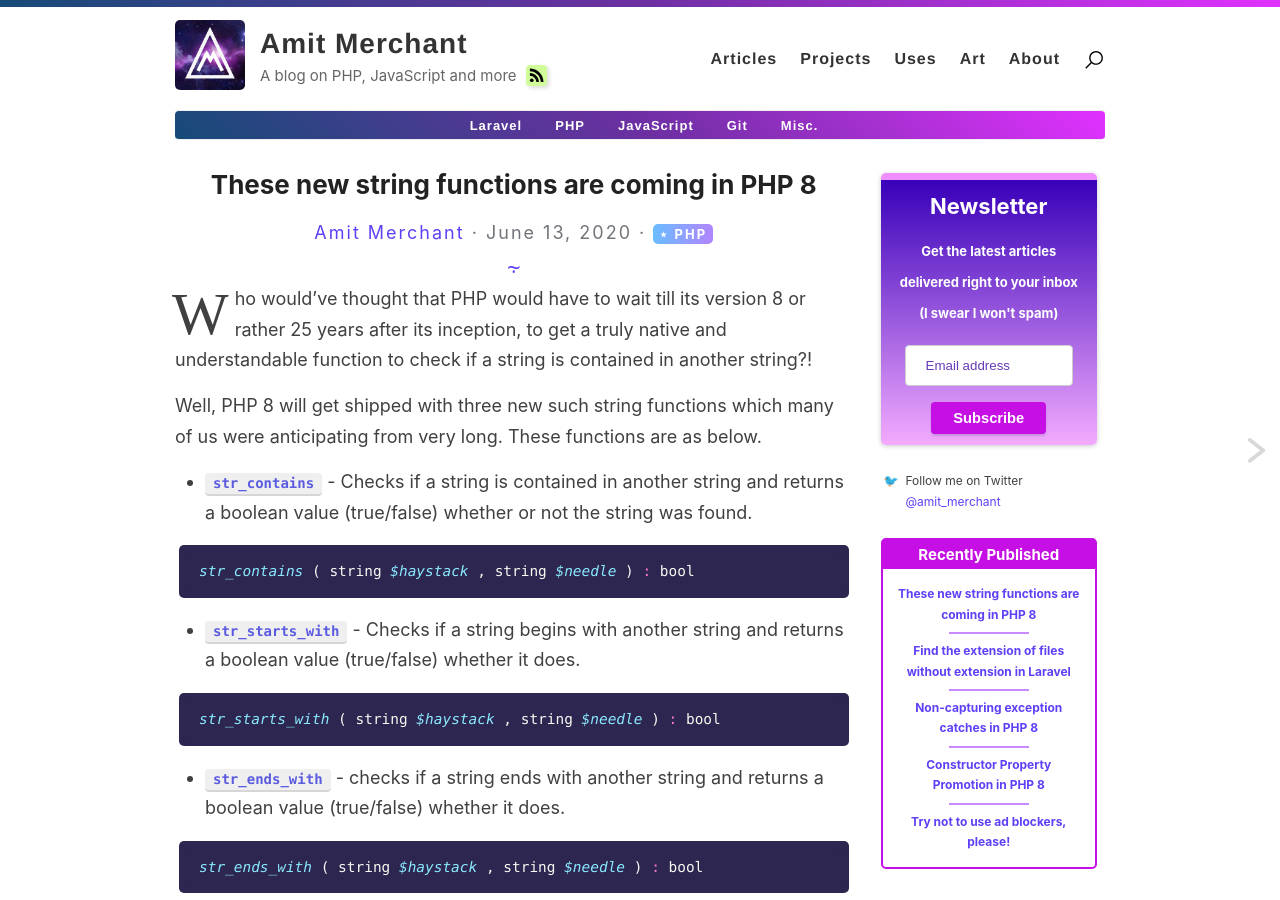
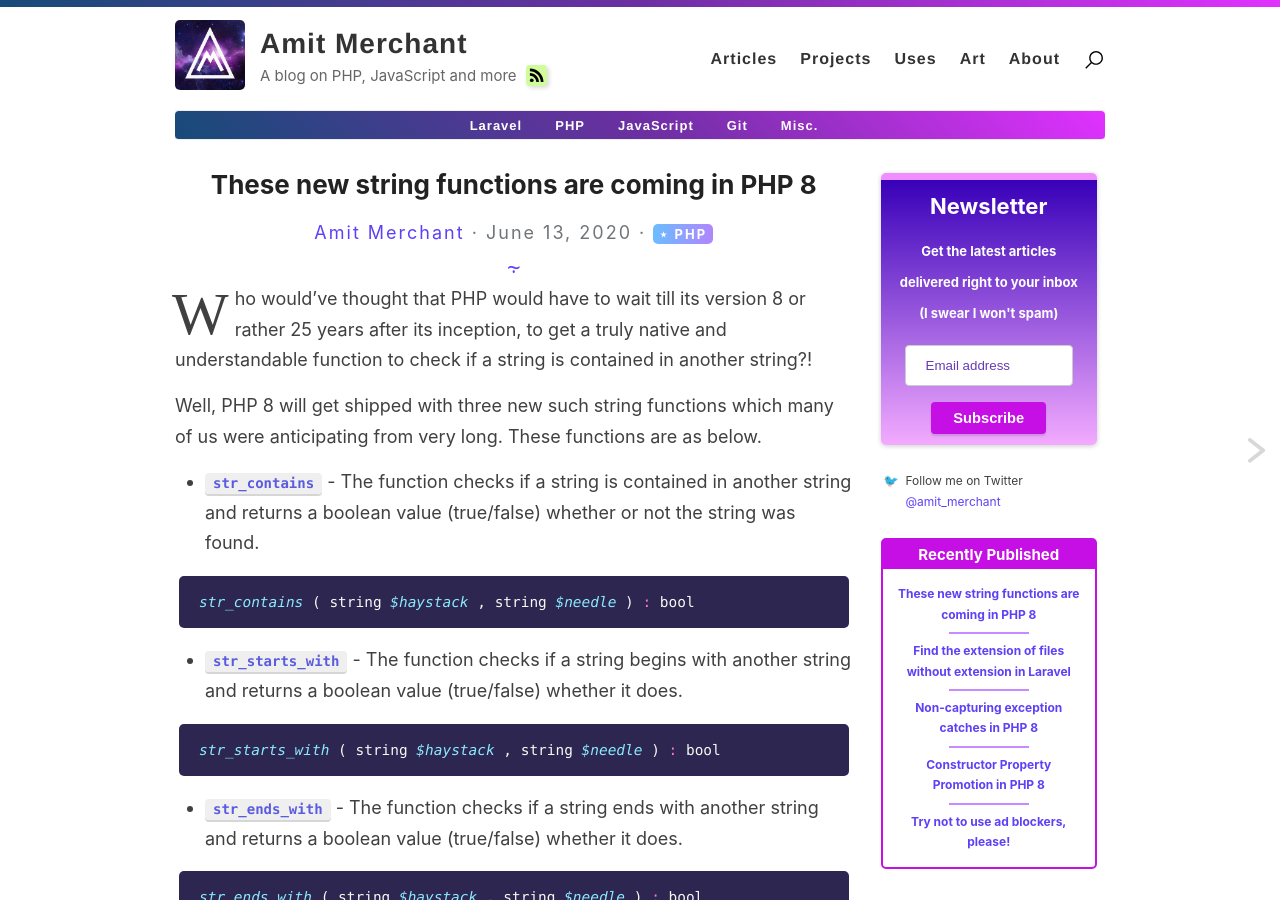
Before and after one commit to varunkumardev/amitmerchant1990.github.io, a Jekyll site: the page built from _posts/2020-06-13-new-string-functions-php8.md, in a window 1280 px wide and 900 px high. Built offline with Jekyll 4.4.1, drawn with Linux system fonts in a browser that asks for light colours; comment, search, counter and statistics services are not loaded.

Commit message:
improve post.

````diff
--- a/_posts/2020-06-13-new-string-functions-php8.md
+++ b/_posts/2020-06-13-new-string-functions-php8.md
@@ -9,19 +9,19 @@
 
 Well, PHP 8 will get shipped with three new such string functions which many of us were anticipating from very long. These functions are as below.
 
-- `str_contains` - Checks if a string is contained in another string and returns a boolean value (true/false) whether or not the string was found.
+- `str_contains` - The function checks if a string is contained in another string and returns a boolean value (true/false) whether or not the string was found.
 
 ```php
 str_contains ( string $haystack , string $needle ) : bool
 ```
 
-- `str_starts_with` - Checks if a string begins with another string and returns a boolean value (true/false) whether it does.
+- `str_starts_with` - The function checks if a string begins with another string and returns a boolean value (true/false) whether it does.
 
 ```php
 str_starts_with ( string $haystack , string $needle ) : bool
 ```
 
-- `str_ends_with` - checks if a string ends with another string and returns a boolean value (true/false) whether it does.
+- `str_ends_with` - The function checks if a string ends with another string and returns a boolean value (true/false) whether it does.
 
 ```php
 str_ends_with ( string $haystack , string $needle ) : bool
````
